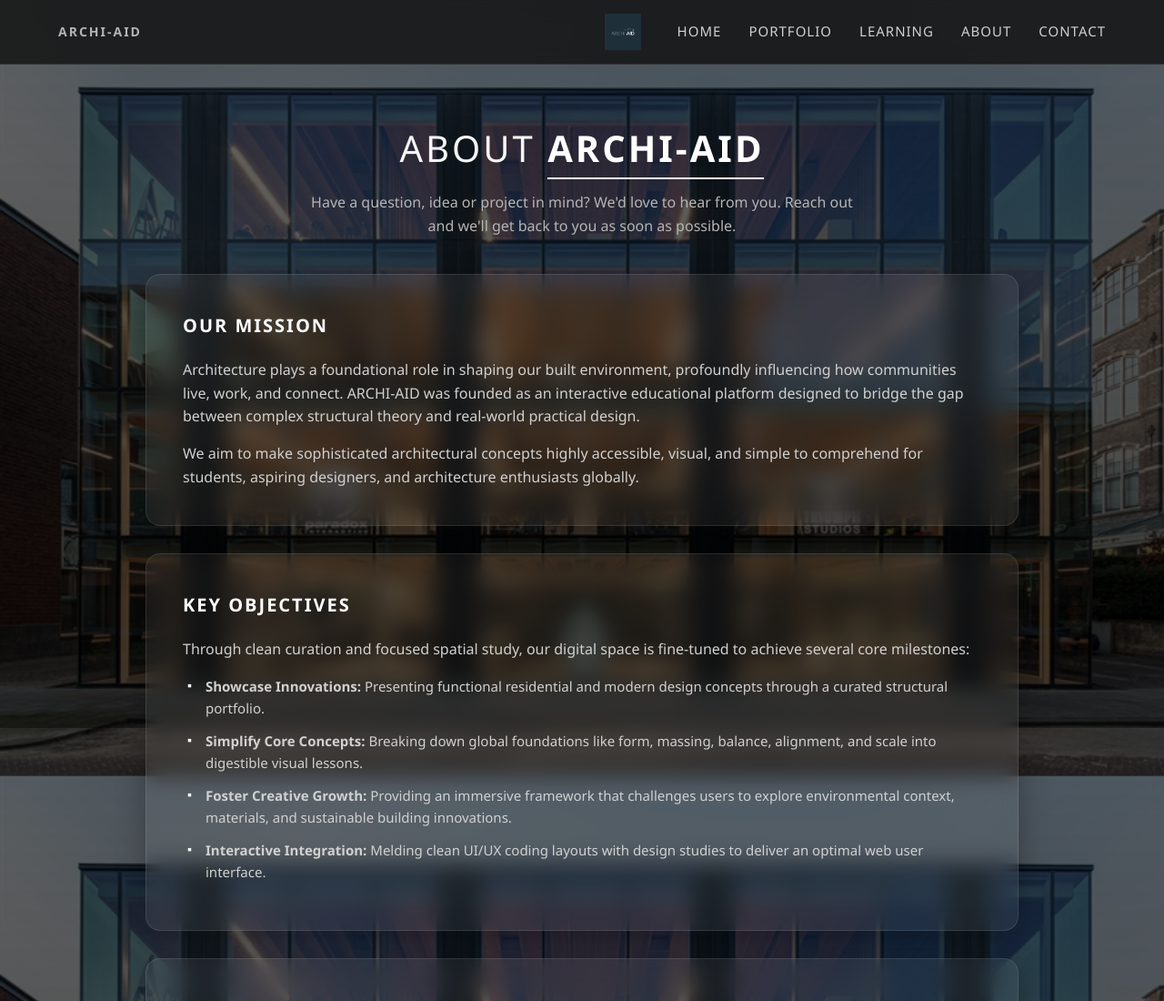
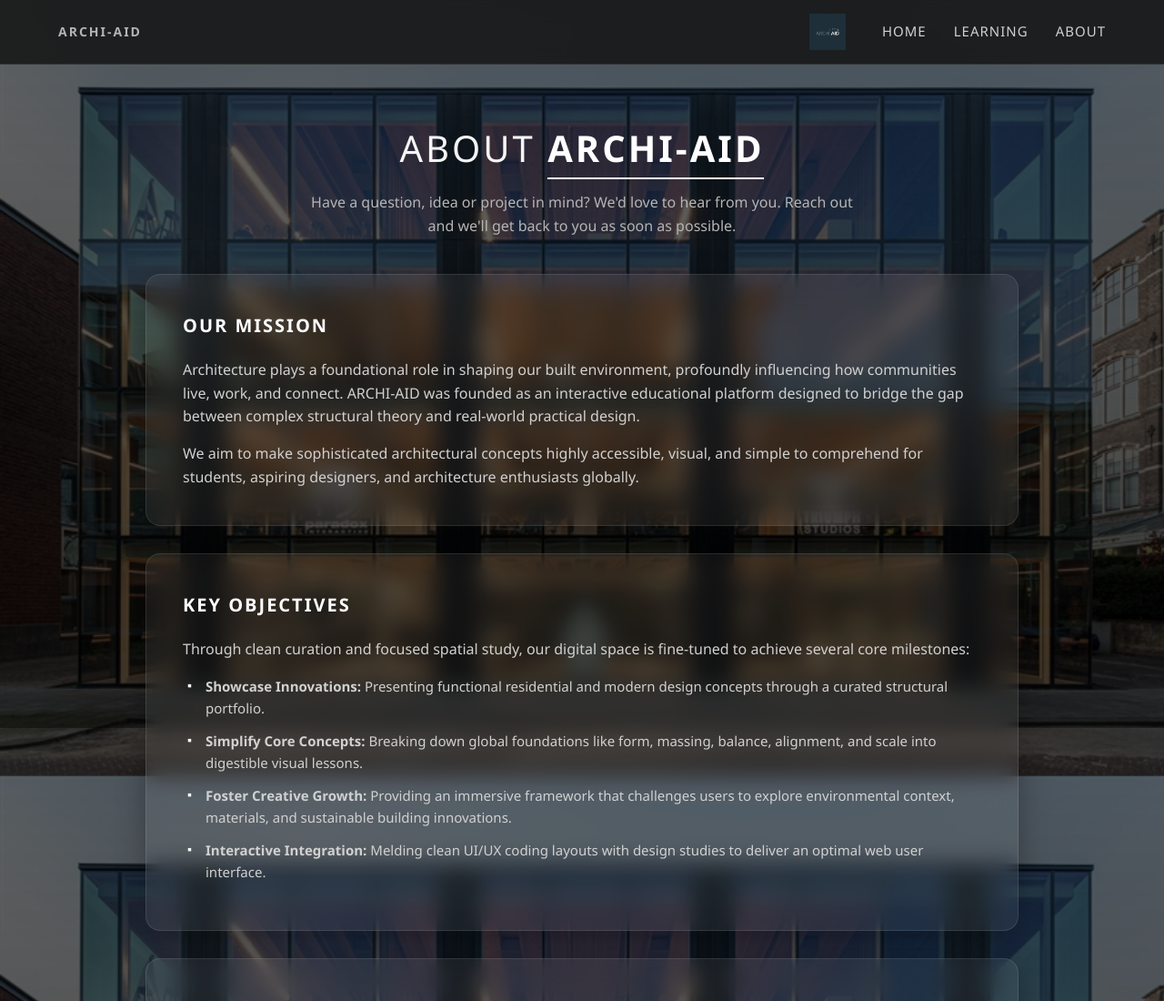
Before and after one commit to chibesa-eliazer/learning-designs, a plain HTML site: page About.html in a window 1280 px wide. Shown: the top 1100 px of the page at 91% size. Drawn offline with Linux system fonts and the light colour scheme.

Commit message:
Update About.html

```diff
--- a/About.html
+++ b/About.html
@@ -237,10 +237,8 @@
             <img src="logo/logo.png" alt="Logo" height="40px">
             <ul class="nav-links">
                 <li><a href="index.html">Home</a></li>
-                <li><a href="portfolio.html">Portfolio</a></li>
                 <li><a href="learning.html">Learning</a></li>
                 <li><a href="About.html">About</a></li>
-                <li><a href="Contact.html">Contact</a></li>
             </ul>
         </div>
     </nav>
```
